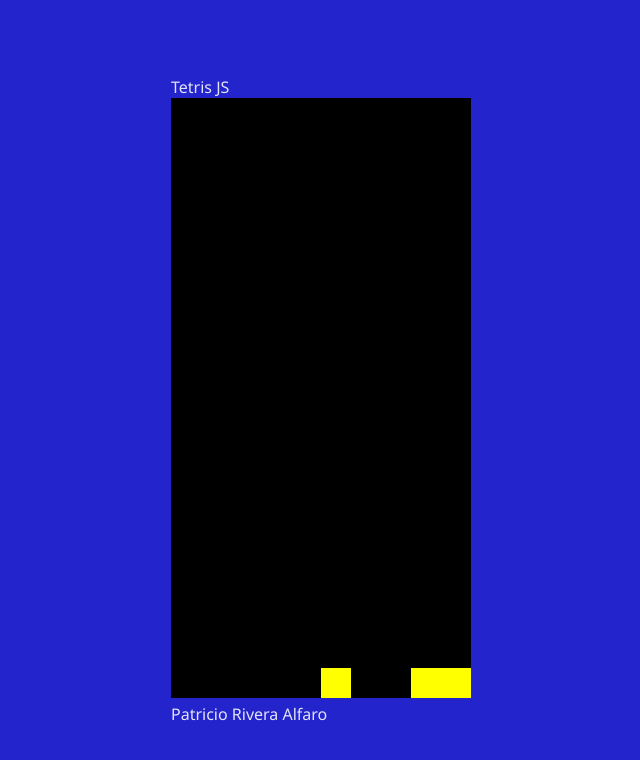
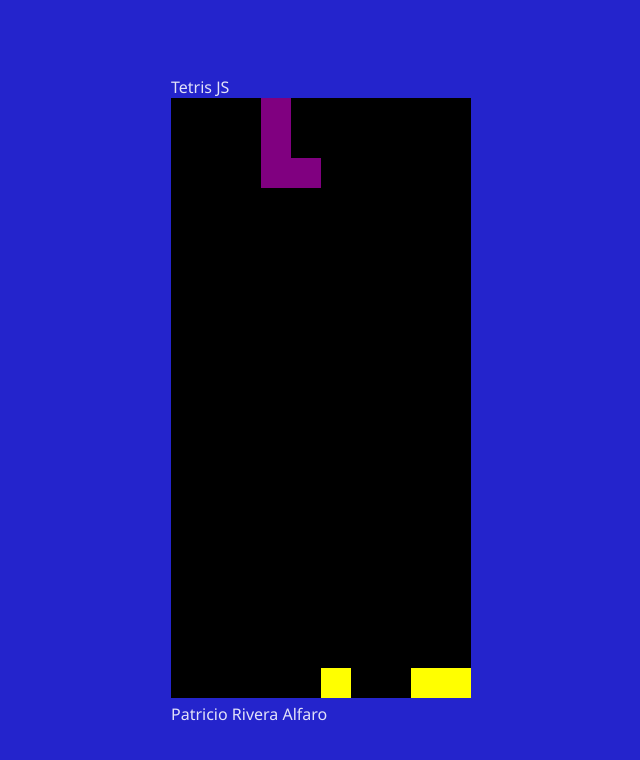
Before and after one commit to privera-git/tetris-js, a website: page index.html in a window 1280 px wide. Shown: the whole page, without its empty margins (319-959 px from the left). Drawn offline with Linux system fonts and the light colour scheme.

Commit message:
Movement events, collision detection and classes

```diff
--- a/index.html
+++ b/index.html
@@ -5,7 +5,9 @@
         <title>Tetris JS</title>
         <link rel="stylesheet" href="css/index.css" />
         <script type="text/javascript" src="js/board.js" defer></script>
+        <script type="text/javascript" src="js/piece.js" defer></script>
         <script type="text/javascript" src="js/game.js" defer></script>
+        <script type="text/javascript" src="js/events.js" defer></script>
     </head>
     <body>
         <header>Tetris JS</header>
--- a/public/js/board.js
+++ b/public/js/board.js
@@ -1,78 +1,108 @@
-const BOARD_WIDTH = 10;
-const BOARD_HEIGHT = 20;
-
-const BACKGROUND_COLOR = '#000';
-const DRAW_COLOR = "yellow";
-
-function initBoard() {
-    console.info('Initializing board');
-
-    console.info('Looking for canvas object');
-    let $canvas = document.querySelector('canvas');
-    if (!$canvas) {
-        console.error("Canvas not found");
-        return null;
+class Board {
+    constructor(width, height, backgroundColor, drawColor) {
+        this.width = width;
+        this.height = height;
+        this.backgroundColor = backgroundColor;
+        this.drawColor = drawColor;
+        this.boardMap = this.createBoardMap();
     }
 
-    console.info('Setting board size in pixels')
-    let width = BLOCK_SIZE * BOARD_WIDTH;
-    let height = BLOCK_SIZE * BOARD_HEIGHT;
-    console.info(width + 'x' + height);
-
-    $canvas.width = width;
-    $canvas.height = height;
-
-    let context = $canvas.getContext('2d');
-    console.info('Scaling board: ' + BLOCK_SIZE + 'px');
-    context.scale(BLOCK_SIZE, BLOCK_SIZE);
-
-    return context;
+    add(piece) {
+        piece.shape.forEach((row, yOffset) => {
+            row.forEach((value, xOffset) => {
+                if (!value) {
+                    return;
                 }
 
-function draw() {
-    board.fillStyle = BACKGROUND_COLOR;
-    board.fillRect(0, 0, BOARD_WIDTH, BOARD_HEIGHT);
+                let posX = piece.position.x + xOffset;
+                let posY = piece.position.y + yOffset;
+                console.log('x,y: ' + posX + ',' + posY);
+                console.log(this.boardMap);
+                this.boardMap[posY][posX] = 1;
+                console.log(this.boardMap);
+            });
+        });
+    }
 
-    boardMap.forEach((row, y) => {
+    draw(context) {
+        context.fillStyle = this.backgroundColor;
+        context.fillRect(0, 0, this.width, this.height);
+
+        this.boardMap.forEach((row, y) => {
             row.forEach((value, x) => {
                 if (value != 0) {
-                board.fillStyle = DRAW_COLOR;
-                board.fillRect(x, y, 1, 1);
+                    context.fillStyle = this.drawColor;
+                    context.fillRect(x, y, 1, 1);
                 }
             });
         });
 
     }
 
-function createBoardMap() {
-    let map = Array.from({length: BOARD_HEIGHT}, () => (
-        Array(BOARD_WIDTH).fill(0))
+    checkCollisions(piece) {
+        return piece.shape.find((row, yOffset) => {
+            return row.find((value, xOffset) => {
+
+                if (!value) {
+                    // transaparent piece block
+                    return false;
+                }
+
+                let posY = piece.position.y + yOffset;
+                if (posY < 0 || posY >= this.height) {
+                    // vertical out of bounds
+                    console.log('Collision: vertical out of bounds')
+                    return true;
+                }
+
+                let posX = piece.position.x + xOffset;
+                if (posX < 0 || posX >= this.width) {
+                    // horizontal out of bounds
+                    console.log('Collision: horizontal out of bounds')
+                    return true;
+                }
+
+                if (this.boardMap[posY][posX]) {
+                    // already a solid block in board
+                    console.log('Collision: already a solid block in board')
+                    return true;
+                }
+
+                return false;
+            });
+        });
+    }
+
+    createBoardMap() {
+        let map = Array.from({length: this.height}, () => (
+            Array(this.width).fill(0))
         );
         console.info(map);
 
-    map = mockData(map);
+        map = this.mockData(map);
         console.info(map);
 
         return map;
     }
 
-function mockData(map) {
+    mockData(map) {
         let firstRow = map[0];
         console.info('first row: '+ firstRow);
 
-    let lastRow = map[BOARD_HEIGHT - 1];
+        let lastRow = map[this.height - 1];
         console.info('last row: '+ lastRow);
 
-    let lastBlock = lastRow[BOARD_WIDTH - 1];
+        let lastBlock = lastRow[this.width - 1];
         console.info('last block: '+ lastBlock);
 
         console.info('setting last block')
-    lastRow[BOARD_WIDTH - 1] = 1;
-    lastRow[BOARD_WIDTH - 2] = 1;
-    lastRow[BOARD_WIDTH - 5] = 1;
+        lastRow[this.width - 1] = 1;
+        lastRow[this.width - 2] = 1;
+        lastRow[this.width - 5] = 1;
 
         console.info('first row: '+ firstRow);
         console.info('last row: '+ lastRow);
 
         return map;
     }
+}
--- /dev/null
+++ b/public/js/events.js
@@ -0,0 +1,25 @@
+document.addEventListener('keydown', event => {
+    if (event.key == 'ArrowLeft') moveLeft();
+    if (event.key == 'ArrowRight') moveRight();
+    if (event.key == 'ArrowDown') moveDown();
+    if (event.key == 'ArrowUp') rotate();
+});
+
+function moveLeft() {
+    piece.moveLeft();
+}
+
+function moveRight() {
+    piece.moveRight();
+}
+
+function moveDown() {
+    if (!piece.moveDown()) {
+        board.add(piece);
+        piece = createRandomPiece(board, initialPosition.x, initialPosition.y);
+    }
+}
+
+function rotate() {
+    piece.rotate();
+}
--- a/public/js/game.js
+++ b/public/js/game.js
@@ -1,31 +1,71 @@
 const BLOCK_SIZE = 30;
+const BOARD_WIDTH = 10;
+const BOARD_HEIGHT = 20;
 
-const FPS = 30
-const MS_PER_FRAME = 1000 / FPS
+const BACKGROUND_COLOR = '#000';
+const DRAW_COLOR = "yellow";
 
-let board = initBoard();
-let boardMap = createBoardMap();
+let board = new Board(BOARD_WIDTH, BOARD_HEIGHT, BACKGROUND_COLOR, DRAW_COLOR);
 
-let frames = 0
-let msPrev = window.performance.now()
+let initialPosition = { x: BOARD_WIDTH / 2 - 2, y: 0};
+let piece = createRandomPiece(board, initialPosition.x, initialPosition.y);
+
+let context = initContext(BLOCK_SIZE, BOARD_WIDTH, BOARD_HEIGHT);
+
+const FPS = 30;
+const MS_PER_FRAME = 1000 / FPS;
+let frames = 0;
+let msPrev = window.performance.now();
+
 update();
 
 setInterval(() => {
     console.log(frames)
 }, 1000);
 
+function initContext(blockSize, boardWidth, boardHeight) {
+    console.info('Initializing board');
+
+    console.info('Looking for canvas object');
+    let $canvas = document.querySelector('canvas');
+    if (!$canvas) {
+        console.error("Canvas not found");
+        return null;
+    }
+
+    console.info('Setting board size in pixels')
+    let width = blockSize * boardWidth;
+    let height = blockSize * boardHeight;
+    console.info(width + 'x' + height);
+
+    $canvas.width = width;
+    $canvas.height = height;
+
+    let context = $canvas.getContext('2d');
+    console.info('Scaling board: ' + blockSize + 'px');
+    context.scale(blockSize, blockSize);
+
+    return context;
+}
 
 function update() {
     draw();
     window.requestAnimationFrame(update);
 
-    const msNow = window.performance.now()
-    const msPassed = msNow - msPrev
+    const msNow = window.performance.now();
+    const msPassed = msNow - msPrev;
 
-    if (msPassed < MS_PER_FRAME) return
+    if (msPassed < MS_PER_FRAME) {
+        return;
+    }
 
-    const excessTime = msPassed % MS_PER_FRAME
-    msPrev = msNow - excessTime
+    const excessTime = msPassed % MS_PER_FRAME;
+    msPrev = msNow - excessTime;
 
-    frames++
+    frames++;
 }
+
+function draw() {
+    board.draw(context);
+    piece.draw(context);
+}
--- a/public/js/piece.js
+++ b/public/js/piece.js
@@ -0,0 +1,86 @@
+class Piece {
+    constructor(board, posX, posY, shape, color) {
+        this.board = board;
+        this.position = {
+            x: posX,
+            y: posY
+        };
+        this.shape = shape;
+        this.color = color;
+    }
+
+    draw(context) {
+        this.shape.forEach((row, yOffset) => {
+            row.forEach((value, xOffset) => {
+                if (value) {
+                    context.fillStyle = this.color;
+                    context.fillRect(this.position.x + xOffset, this.position.y + yOffset, 1, 1);
+                }
+            });
+        });
+    }
+
+    moveLeft() {
+        this.position.x--;
+        if (this.checkCollisions()) {
+            this.position.x++;
+        }
+    }
+
+    moveRight() {
+        this.position.x++;
+        if (this.checkCollisions()) {
+            this.position.x--;
+        }
+    }
+
+    moveDown() {
+        this.position.y++;
+        let canMove = !this.checkCollisions();
+        if (!canMove) {
+            this.position.y--;
+        }
+        return canMove;
+    }
+
+    checkCollisions() {
+        return this.board.checkCollisions(this);
+    }
+
+    rotate() {
+        return true;
+    }
+}
+
+function createSquarePiece(board, x, y) {
+    let shape = [
+        [1, 1],
+        [1, 1]
+    ];
+    return new Piece(board, x, y, shape, 'blue')
+}
+
+function createBarPiece(board, x, y) {
+    let shape = [
+        [1, 1, 1, 1]
+    ];
+    return new Piece(board, x, y, shape, 'red')
+}
+
+function createLPiece(board, x, y) {
+    let shape = [
+        [1, 0],
+        [1, 0],
+        [1, 1]
+    ];
+    return new Piece(board, x, y, shape, 'purple')
+}
+
+function createRandomPiece(board, x, y) {
+    let shape = Math.floor(Math.random()*3);
+    switch (shape) {
+        case 0: return createSquarePiece(board, x, y);
+        case 1: return createLPiece(board, x, y);
+        default: return createBarPiece(board, x, y);
+    }
+}
```
Lines whose indentation alone changed are shown as unchanged.
